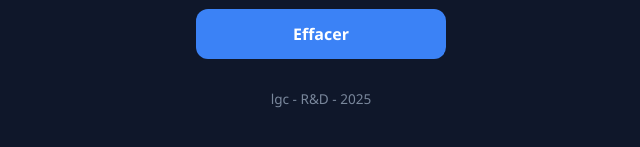
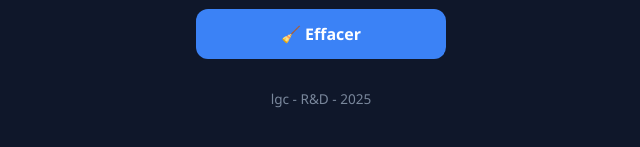
Before and after one commit to lgc-ia/podcast-ia, a website: page index.html in a window 1280 px wide. Shown: the part 619-766 px from the top of the page, 319-959 px from the left. Drawn offline with Linux system fonts and the light colour scheme.

Commit message:
Add broom icon to clear button

```diff
--- a/index.html
+++ b/index.html
@@ -197,7 +197,7 @@
                 <div class="loader" id="btnLoader"></div>
             </button>
             <button type="button" id="clearBtn" class="send-btn">
-                <span>Effacer</span>
+                <span>🧹 Effacer</span>
             </button>
         </div>
 
```
